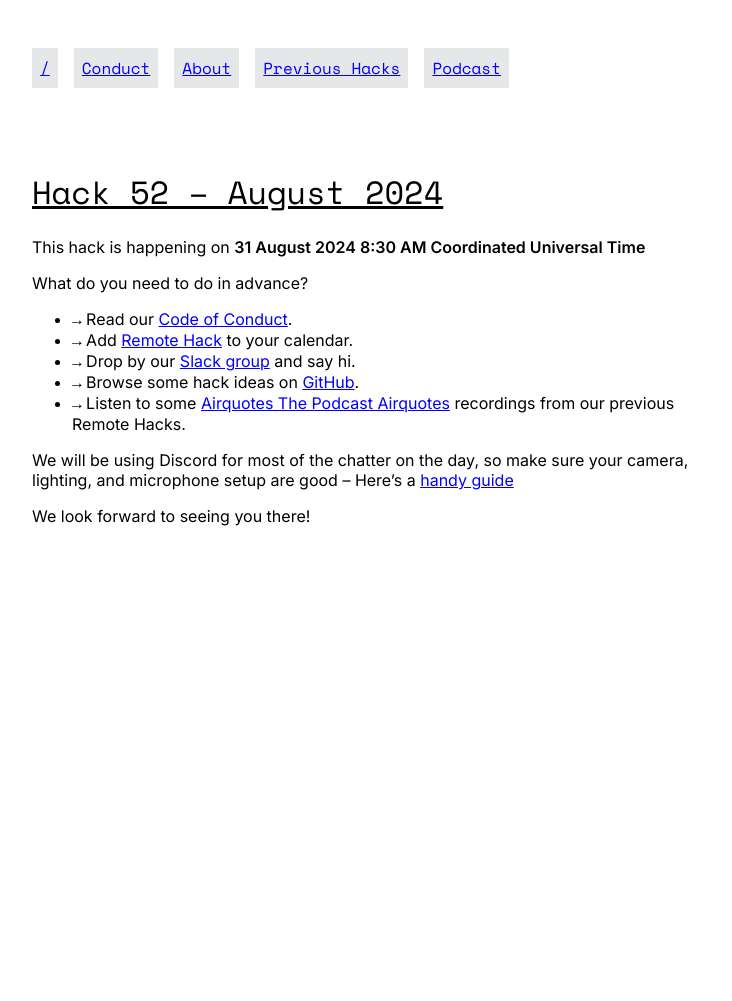
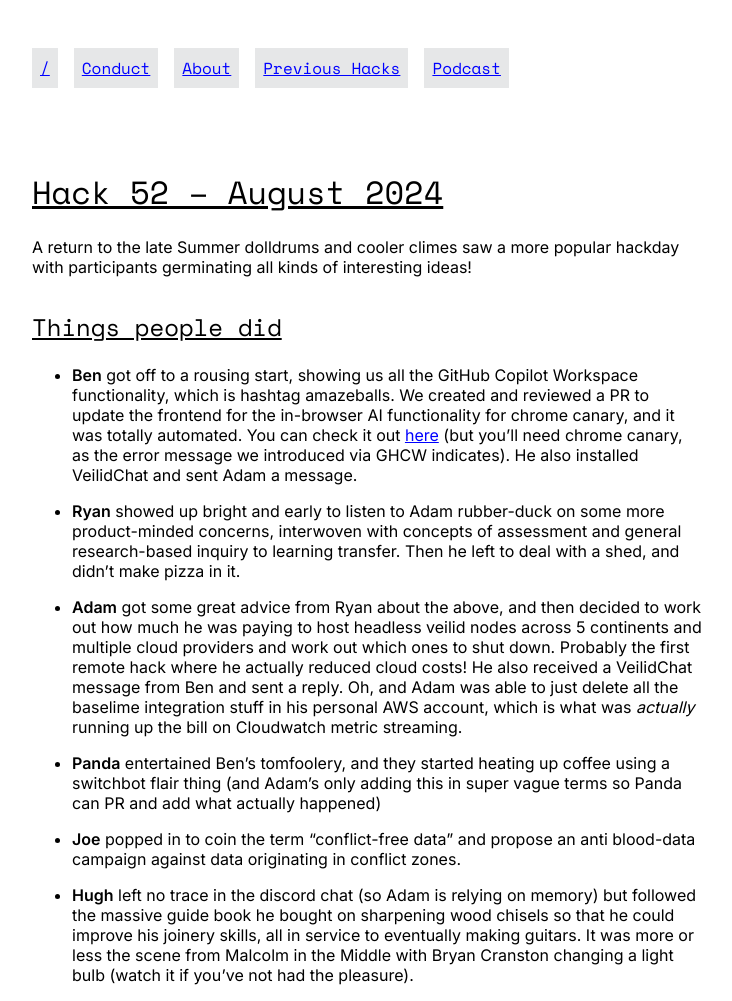
Before and after one commit to remotehack/remotehack.github.io, a Jekyll site: the page built from _hacks/52.md, in a window 1280 px wide. Shown: the whole page, without its empty margins (272-1004 px from the left). Built offline with Jekyll 4.4.1, drawn with Linux system fonts in a browser that asks for light colours; before the commit the page ends 900 px from its top, so only the background shows below that.

Commit message:
add writeup for August 2024

```diff
--- a/_hacks/52.md
+++ b/_hacks/52.md
@@ -1,5 +1,20 @@
 ---
 hack_number: 52
 date: 2024-08-31
-upcoming: true
 ---
+
+A return to the late Summer dolldrums and cooler climes saw a more popular hackday with participants germinating all kinds of interesting ideas!
+
+## Things people did
+
+- **Ben** got off to a rousing start, showing us all the GitHub Copilot Workspace functionality, which is hashtag amazeballs. We created and reviewed a PR to update the frontend for the in-browser AI functionality for chrome canary, and it was totally automated. You can check it out [here](https://remotehack.space/ai/) (but you'll need chrome canary, as the error message we introduced via GHCW indicates). He also installed VeilidChat and sent Adam a message.
+
+- **Ryan** showed up bright and early to listen to Adam rubber-duck on some more product-minded concerns, interwoven with concepts of assessment and general research-based inquiry to learning transfer. Then he left to deal with a shed, and didn't make pizza in it.
+
+- **Adam** got some great advice from Ryan about the above, and then decided to work out how much he was paying to host headless veilid nodes across 5 continents and multiple cloud providers and work out which ones to shut down. Probably the first remote hack where he actually reduced cloud costs! He also received a VeilidChat message from Ben and sent a reply. Oh, and Adam was able to just delete all the baselime integration stuff in his personal AWS account, which is what was _actually_ running up the bill on Cloudwatch metric streaming.
+
+- **Panda** entertained Ben's tomfoolery, and they started heating up coffee using a switchbot flair thing (and Adam's only adding this in super vague terms so Panda can PR and add what actually happened)
+
+- **Joe** popped in to coin the term "conflict-free data" and propose an anti blood-data campaign against data originating in conflict zones.
+
+- **Hugh** left no trace in the discord chat (so Adam is relying on memory) but followed the massive guide book he bought on sharpening wood chisels so that he could improve his joinery skills, all in service to eventually making guitars. It was more or less the scene from Malcolm in the Middle with Bryan Cranston changing a light bulb (watch it if you've not had the pleasure).
```
